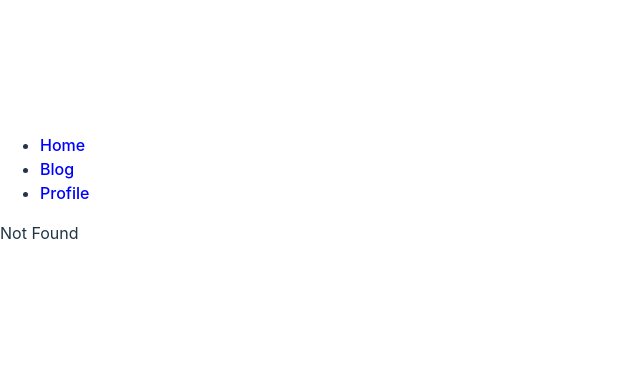
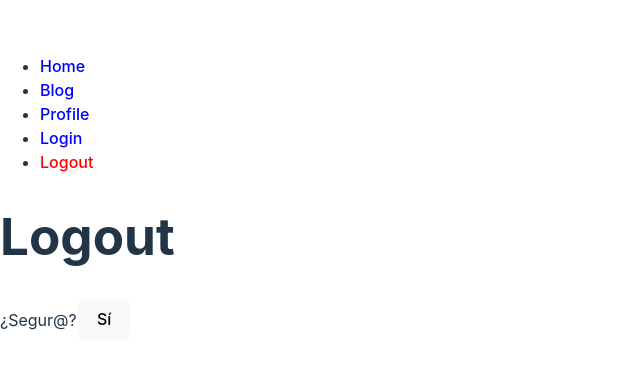
Before and after one commit to aleneri97/react-route, a React (Vite) app: page /#/logout in a window 1280 px wide. Before the commit this address had no page. Shown: the part 211-580 px from the top of the page, without its empty margins (0-640 px from the left). Built offline with nearby package versions, Linux system fonts and the light colour scheme.

Commit message:
Mock login and logout: (un)setting username

```diff
--- a/src/App.jsx
+++ b/src/App.jsx
@@ -1,26 +1,33 @@
-import { HashRouter, Routes, Route } from 'react-router-dom'
-import { BlogPage } from './BlogPage'
-import { BlogPost } from './BlogPost'
-import { HomePage } from './HomePage'
-import { Menu } from './Menu'
-import { ProfilePage } from './ProfilePage'
+import {HashRouter, Routes, Route} from 'react-router-dom';
+import {BlogPage} from './BlogPage';
+import {BlogPost} from './BlogPost';
+import {HomePage} from './HomePage';
+import {LoginPage} from './LoginPage';
+import {LogoutPage} from './LogoutPage';
+import {Menu} from './Menu';
+import {ProfilePage} from './ProfilePage';
+import {AuthProvider} from './auth';
 
 function App() {
 	return (
 		<>
 			<HashRouter>
+				<AuthProvider>
 					<Menu />
 					<Routes>
-          <Route path="/" element={<HomePage />}/>
-          <Route path="/blog" element={<BlogPage />}>
-            <Route path=":slug" element={<BlogPost />}/>
+						<Route path='/' element={<HomePage />} />
+						<Route path='/blog' element={<BlogPage />}>
+							<Route path=':slug' element={<BlogPost />} />
 						</Route>
-          <Route path="/profile" element={<ProfilePage />}/>
-          <Route path="*" element={<p>Not Found</p>}/>
+						<Route path='/login' element={<LoginPage />} />
+						<Route path='/logout' element={<LogoutPage />} />
+						<Route path='/profile' element={<ProfilePage />} />
+						<Route path='*' element={<p>Not Found</p>} />
 					</Routes>
+				</AuthProvider>
 			</HashRouter>
 		</>
-  )
+	);
 }
 
-export default App
+export default App;
--- /dev/null
+++ b/src/LoginPage.jsx
@@ -0,0 +1,27 @@
+import React from 'react';
+import {useState} from 'react';
+import { useAuth } from './auth';
+
+export const LoginPage = () => {
+    const auth = useAuth();
+	const [username, setUsername] = useState('');
+	const login = (e) => {
+        e.preventDefault();
+        auth.login({username});
+    };
+
+	return (
+		<>
+			<h1>Login</h1>
+			<form onSubmit={login}>
+				<label>Escribe tu nombre de usuario:</label>
+				<input
+					type='text'
+					value={username}
+					onChange={(e) => setUsername(e.target.value)}
+				/>
+				<button type='submit'>Entrar</button>
+			</form>
+		</>
+	);
+};
--- /dev/null
+++ b/src/LogoutPage.jsx
@@ -0,0 +1,19 @@
+import React from 'react';
+import { useAuth } from './auth';
+
+export const LogoutPage = () => {
+    const auth = useAuth();
+	const logout = (e) => {
+		e.preventDefault();
+        auth.logout();
+	};
+	return (
+		<>
+			<h1>Logout</h1>
+			<form onSubmit={logout}>
+				<label>¿Segur@?</label>
+				<button type='submit'>Sí</button>
+			</form>
+		</>
+	);
+};
--- a/src/Menu.jsx
+++ b/src/Menu.jsx
@@ -16,6 +16,14 @@ export const Menu = () => {
     {
       path: '/profile',
       text: 'Profile'
+    },
+    {
+      path: '/login',
+      text: 'Login'
+    },
+    {
+      path: '/logout',
+      text: 'Logout'
     },
   ];
 
--- a/src/ProfilePage.jsx
+++ b/src/ProfilePage.jsx
@@ -1,5 +1,10 @@
 import React from 'react';
+import { useAuth } from './auth';
 
 export const ProfilePage = () => {
-	return <p>ProfilePage</p>;
+	const auth = useAuth();
+	return <>
+	<h1>Perfil</h1>
+	<p>Welcome, {auth.user.username}</p>
+	</>;
 };
--- /dev/null
+++ b/src/auth.jsx
@@ -0,0 +1,26 @@
+import React, {createContext, useState, useContext} from 'react';
+import { useNavigate } from 'react-router-dom';
+
+const AuthContext = createContext();
+
+function AuthProvider({children}) {
+    const navigate = useNavigate();
+	const [user, setUser] = useState(undefined);
+    const login = ({username}) => {
+        setUser({ username });
+        navigate('/profile');
+    };
+    const logout = () => {
+        setUser(undefined);
+        navigate('/');
+    };
+	const auth = {user, login, logout};
+	return <AuthContext.Provider value={auth}>{children}</AuthContext.Provider>;
+}
+
+function useAuth() {
+	const auth = useContext(AuthContext);
+	return auth;
+}
+
+export {AuthProvider, useAuth};
```
Lines whose indentation alone changed are shown as unchanged.
